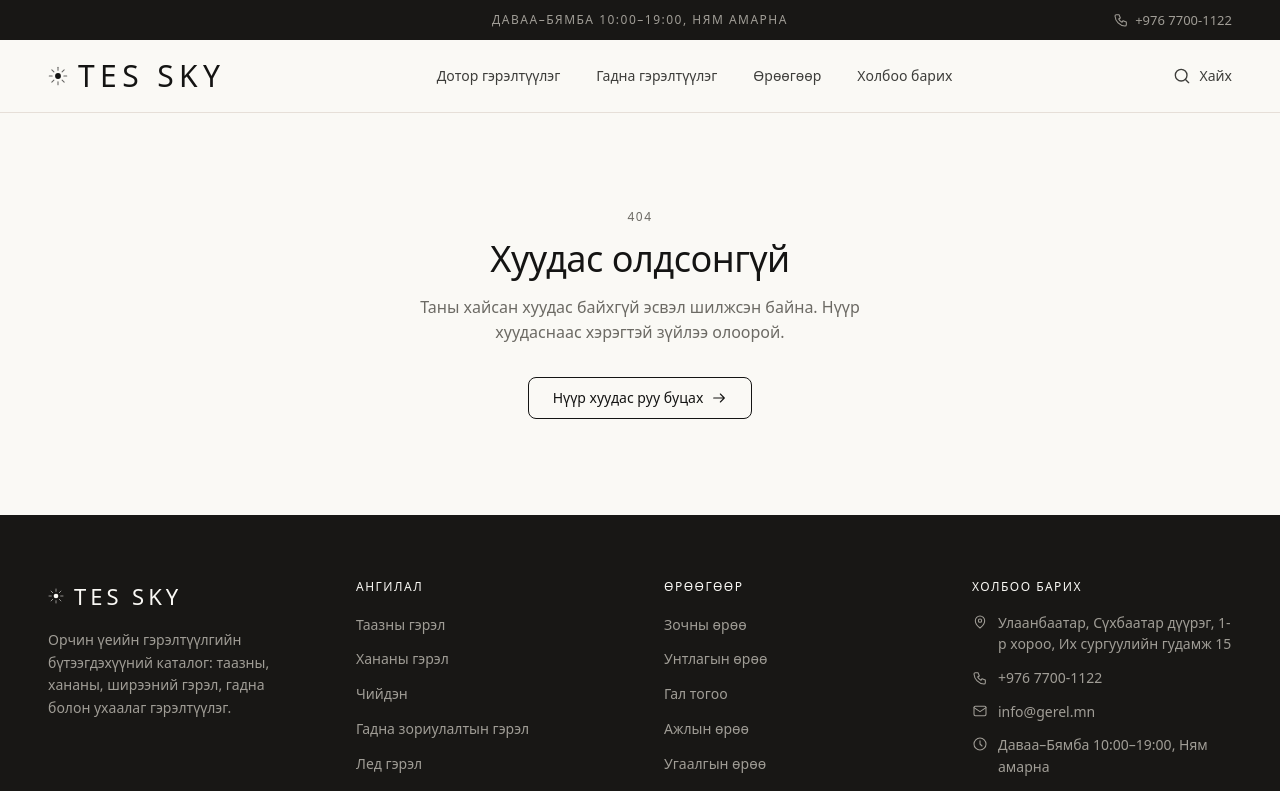
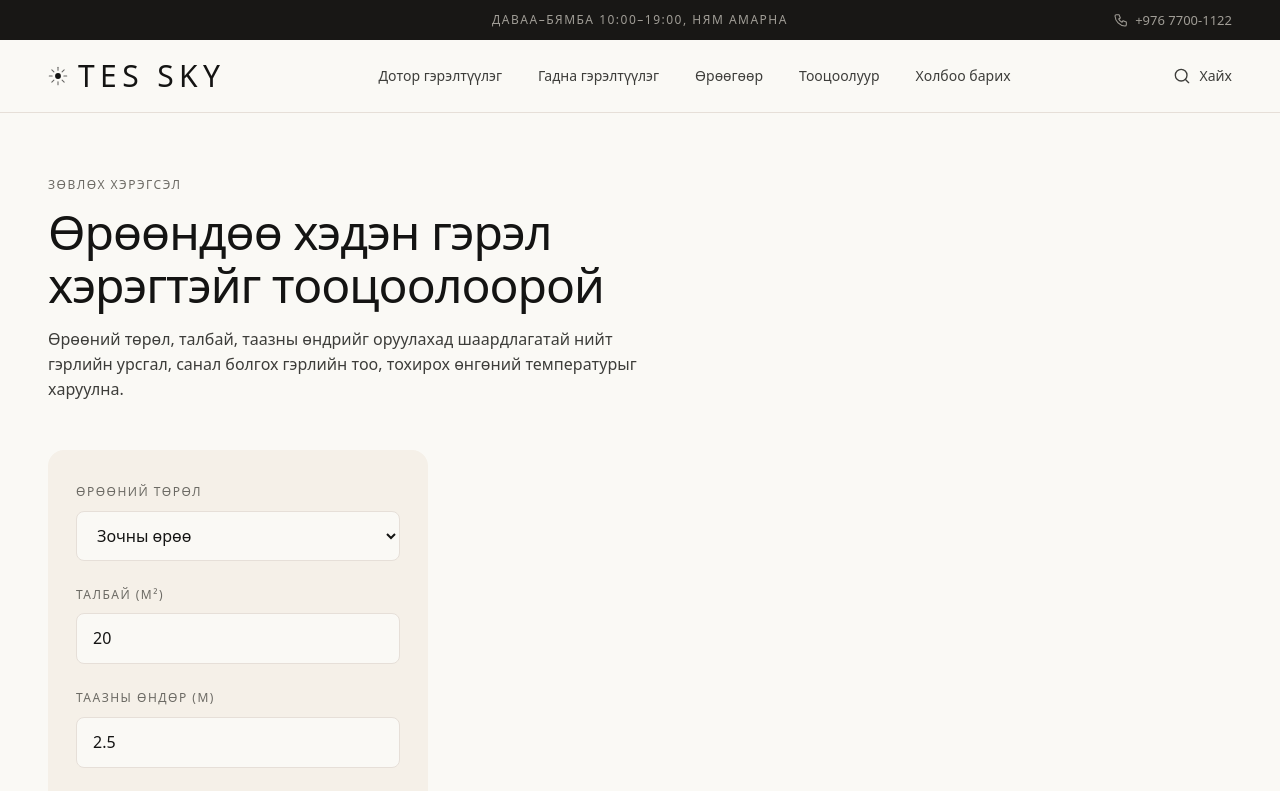
Before and after one commit to utubrbayarl-ctrl/gerel, a Next.js app in the folder web/: page /tooluur in a window 1280 px wide. Before the commit this address had no page. Shown: the top 791 px of the page. Built offline with nearby package versions, Linux system fonts and the light colour scheme; a web font is replaced by a local one.

Commit message:
feat: /tooluur гэрэлтүүлгийн тооцоолуурын хуудас ба цэс

```diff
--- /dev/null
+++ b/web/src/app/tooluur/page.tsx
@@ -0,0 +1,32 @@
+import type { Metadata } from "next";
+import { Container } from "@/components/ui/Container";
+import { CalculatorForm } from "@/components/calculator/CalculatorForm";
+import { productRepository } from "@/lib/repository/products";
+import { toCandidates } from "@/lib/calculator/suggest";
+
+export const metadata: Metadata = {
+  title: "Гэрэлтүүлгийн тооцоолуур",
+  description:
+    "Өрөөнийхөө талбай, таазны өндрөөр шаардлагатай гэрлийн урсгалыг тооцож, тохирох бүтээгдэхүүний санал аваарай.",
+};
+
+export default function CalculatorPage() {
+  const candidates = toCandidates(productRepository.getAll());
+
+  return (
+    <Container className="py-12 md:py-16">
+      <p className="type-caption-uppercase text-muted">Зөвлөх хэрэгсэл</p>
+      <h1 className="type-display-lg mt-3 max-w-3xl text-balance">
+        Өрөөндөө хэдэн гэрэл хэрэгтэйг тооцоолоорой
+      </h1>
+      <p className="type-body-md mt-4 max-w-prose text-body">
+        Өрөөний төрөл, талбай, таазны өндрийг оруулахад шаардлагатай нийт гэрлийн
+        урсгал, санал болгох гэрлийн тоо, тохирох өнгөний температурыг харуулна.
+      </p>
+
+      <div className="mt-12">
+        <CalculatorForm candidates={candidates} />
+      </div>
+    </Container>
+  );
+}
--- /dev/null
+++ b/web/src/components/calculator/CalculatorForm.tsx
@@ -0,0 +1,209 @@
+"use client";
+
+import Image from "next/image";
+import Link from "next/link";
+import { useState, type FormEvent } from "react";
+import { rooms } from "@/data/rooms";
+import { formatPrice } from "@/lib/format";
+import {
+  AREA_MAX,
+  AREA_MIN,
+  HEIGHT_MAX,
+  HEIGHT_MIN,
+  calculateLighting,
+  type CalculatorResult,
+} from "@/lib/calculator/calculate";
+import {
+  suggestFixtures,
+  type FixtureCandidate,
+} from "@/lib/calculator/suggest";
+
+interface Outcome {
+  readonly result: CalculatorResult;
+  readonly roomSlug: string;
+  readonly suggestions: readonly FixtureCandidate[];
+}
+
+/**
+ * Гэрэлтүүлгийн тооцоолуур — бүх тооцоо хөтөч дээр, цэвэр функцээр хийгдэнэ.
+ * Оролт буруу бол үр дүнг цэвэрлэж, алдааг ойлгомжтой мессежээр харуулна.
+ */
+export function CalculatorForm({
+  candidates,
+}: {
+  candidates: readonly FixtureCandidate[];
+}) {
+  const [roomSlug, setRoomSlug] = useState(rooms[0].slug);
+  const [area, setArea] = useState("20");
+  const [height, setHeight] = useState("2.5");
+  const [outcome, setOutcome] = useState<Outcome | null>(null);
+  const [errors, setErrors] = useState<readonly string[]>([]);
+
+  function handleSubmit(event: FormEvent<HTMLFormElement>) {
+    event.preventDefault();
+    const computed = calculateLighting({
+      roomSlug,
+      areaM2: Number.parseFloat(area),
+      ceilingHeightM: Number.parseFloat(height),
+    });
+
+    if (!computed.ok) {
+      setErrors(computed.errors);
+      setOutcome(null);
+      return;
+    }
+
+    const lumenPerFixture =
+      computed.result.totalLumen / computed.result.fixtureCount;
+    setErrors([]);
+    setOutcome({
+      result: computed.result,
+      roomSlug,
+      suggestions: suggestFixtures(candidates, roomSlug, lumenPerFixture, 4),
+    });
+  }
+
+  const fieldClass =
+    "mt-2 w-full rounded-md border border-hairline bg-canvas px-4 py-3 text-ink";
+
+  return (
+    <div className="grid gap-10 lg:grid-cols-[380px_1fr] lg:gap-16">
+      {/* noValidate — HTML5-ийн өөрийн шалгалт submit-ийг блоклочихвол
+          бидний монгол алдааны мессеж хэзээ ч харагдахгүй болно */}
+      <form
+        onSubmit={handleSubmit}
+        noValidate
+        className="h-fit rounded-xl bg-surface-soft p-7"
+      >
+        <div>
+          <label htmlFor="room" className="type-caption-uppercase text-muted">
+            Өрөөний төрөл
+          </label>
+          <select
+            id="room"
+            value={roomSlug}
+            onChange={(e) => setRoomSlug(e.target.value)}
+            className={fieldClass}
+          >
+            {rooms.map((r) => (
+              <option key={r.slug} value={r.slug}>
+                {r.name}
+              </option>
+            ))}
+          </select>
+        </div>
+
+        <div className="mt-5">
+          <label htmlFor="area" className="type-caption-uppercase text-muted">
+            Талбай (м²)
+          </label>
+          <input
+            id="area"
+            type="number"
+            inputMode="decimal"
+            step="0.5"
+            min={AREA_MIN}
+            max={AREA_MAX}
+            value={area}
+            onChange={(e) => setArea(e.target.value)}
+            className={fieldClass}
+          />
+        </div>
+
+        <div className="mt-5">
+          <label htmlFor="height" className="type-caption-uppercase text-muted">
+            Таазны өндөр (м)
+          </label>
+          <input
+            id="height"
+            type="number"
+            inputMode="decimal"
+            step="0.1"
+            min={HEIGHT_MIN}
+            max={HEIGHT_MAX}
+            value={height}
+            onChange={(e) => setHeight(e.target.value)}
+            className={fieldClass}
+          />
+        </div>
+
+        <button
+          type="submit"
+          className="type-button mt-7 w-full rounded-md bg-primary px-5 py-3.5 text-on-primary transition-colors hover:bg-primary-active"
+        >
+          Тооцоолох
+        </button>
+
+        {errors.length > 0 && (
+          <ul role="alert" className="mt-5 space-y-1.5">
+            {errors.map((message) => (
+              <li key={message} className="type-body-sm text-error">
+                {message}
+              </li>
+            ))}
+          </ul>
+        )}
+      </form>
+
+      {outcome && (
+        <div role="status" className="h-fit">
+          <dl className="grid gap-6 sm:grid-cols-3">
+            <div className="rounded-lg bg-surface-card p-6">
+              <dt className="type-caption-uppercase text-muted">Нийт гэрлийн урсгал</dt>
+              <dd className="type-display-sm mt-2">
+                {outcome.result.totalLumen.toLocaleString("en-US")} лм
+              </dd>
+            </div>
+            <div className="rounded-lg bg-surface-card p-6">
+              <dt className="type-caption-uppercase text-muted">Санал болгох гэрлийн тоо</dt>
+              <dd className="type-display-sm mt-2">{outcome.result.fixtureCount} ш</dd>
+            </div>
+            <div className="rounded-lg bg-surface-card p-6">
+              <dt className="type-caption-uppercase text-muted">Өнгөний температур</dt>
+              <dd className="type-display-sm mt-2">
+                {outcome.result.recommendedKelvin}K
+              </dd>
+            </div>
+          </dl>
+
+          <p className="type-body-sm mt-5 max-w-prose text-muted">
+            Тооцоо нь {outcome.result.luxTarget} люксийн норм, таазны өндрийн{" "}
+            {outcome.result.ceilingFactor} коэффициент дээр үндэслэв. Энэ нь
+            ерөнхий гэрэлтүүлгийн зөвлөмж — ажлын гадаргуу, толь зэрэгт нэмэлт
+            гэрэл шаардаж болно.
+          </p>
+
+          {outcome.suggestions.length > 0 && (
+            <>
+              <h2 className="type-title-lg mt-10">Тохирох бүтээгдэхүүн</h2>
+              <ul className="mt-5 grid grid-cols-2 gap-x-5 gap-y-8 md:grid-cols-4">
+                {outcome.suggestions.map((c) => (
+                  <li key={c.slug}>
+                    <Link href={`/product/${c.slug}`} className="group block">
+                      <span className="glow-warm relative block overflow-hidden rounded-lg bg-surface-soft">
+                        <Image
+                          src={c.image}
+                          alt={c.name}
+                          width={800}
+                          height={800}
+                          unoptimized
+                          className="aspect-square w-full object-cover"
+                        />
+                      </span>
+                      <span className="type-body-md mt-3 block text-body transition-colors group-hover:text-ink">
+                        {c.name}
+                      </span>
+                      <span className="type-body-sm mt-1 block text-muted">
+                        {c.lumen} лм · <span>{formatPrice(c.price)}</span>
+                      </span>
+                    </Link>
+                  </li>
+                ))}
+              </ul>
+            </>
+          )}
+        </div>
+      )}
+    </div>
+  );
+}
--- a/web/src/data/navigation.ts
+++ b/web/src/data/navigation.ts
@@ -73,6 +73,11 @@ export const navItems: readonly NavItem[] = [
     },
   },
   {
+    key: "tooluur",
+    label: "Тооцоолуур",
+    href: "/tooluur",
+  },
+  {
     key: "contact",
     label: "Холбоо барих",
     href: "/about#kholboo",
```
Also changed, not shown: 2 other files (tests, documents, lock files or other folders).
